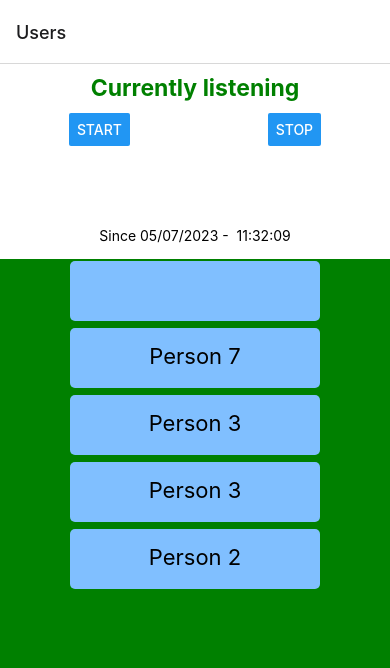
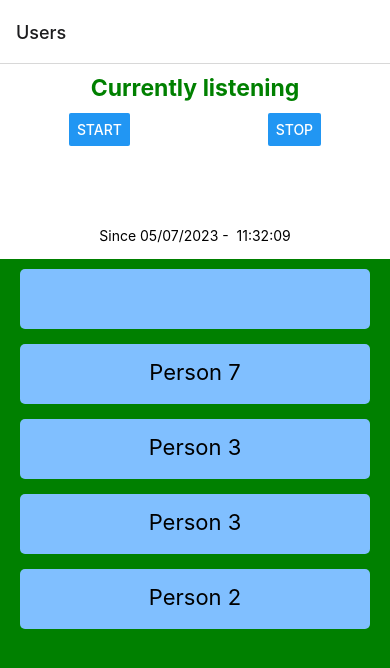
Before and after one commit to AspiranteDevWeb/sms_gateway, a React Native app: screen /Users in a window 390 px wide. Both pictures are taken after a click on the button "START". Shown: the top 668 px of the page. Built offline with nearby package versions, Linux system fonts and the light colour scheme.

Commit message:
updating style in components

```diff
--- a/src/components/cards/card_mensage.js
+++ b/src/components/cards/card_mensage.js
@@ -33,7 +33,7 @@ const style= StyleSheet.create({
         justifyContent:'center'
     },
     containerMensage:{
-        height:40,
+        height:60,
         margin:2,
     }
 })
--- a/src/components/cards/card_user.js
+++ b/src/components/cards/card_user.js
@@ -50,13 +50,14 @@ const styles = StyleSheet.create({
         paddingBottom:3,
         backgroundColor:'#80bfff',
         height:60,
-        width:250,
-        margin:2,
+        width:350,
+        marginTop:10,
         marginBottom:5,
         color:'black',
         justifyContent: 'center',
         alignItems:'center',
         borderRadius:5,
+
 
     },
 
--- a/src/pages/main_page.js
+++ b/src/pages/main_page.js
@@ -58,6 +58,7 @@ const styles = StyleSheet.create({
        alignItems:'center'
        //marginTop: 20,
 
+
     },
 
   });
```
